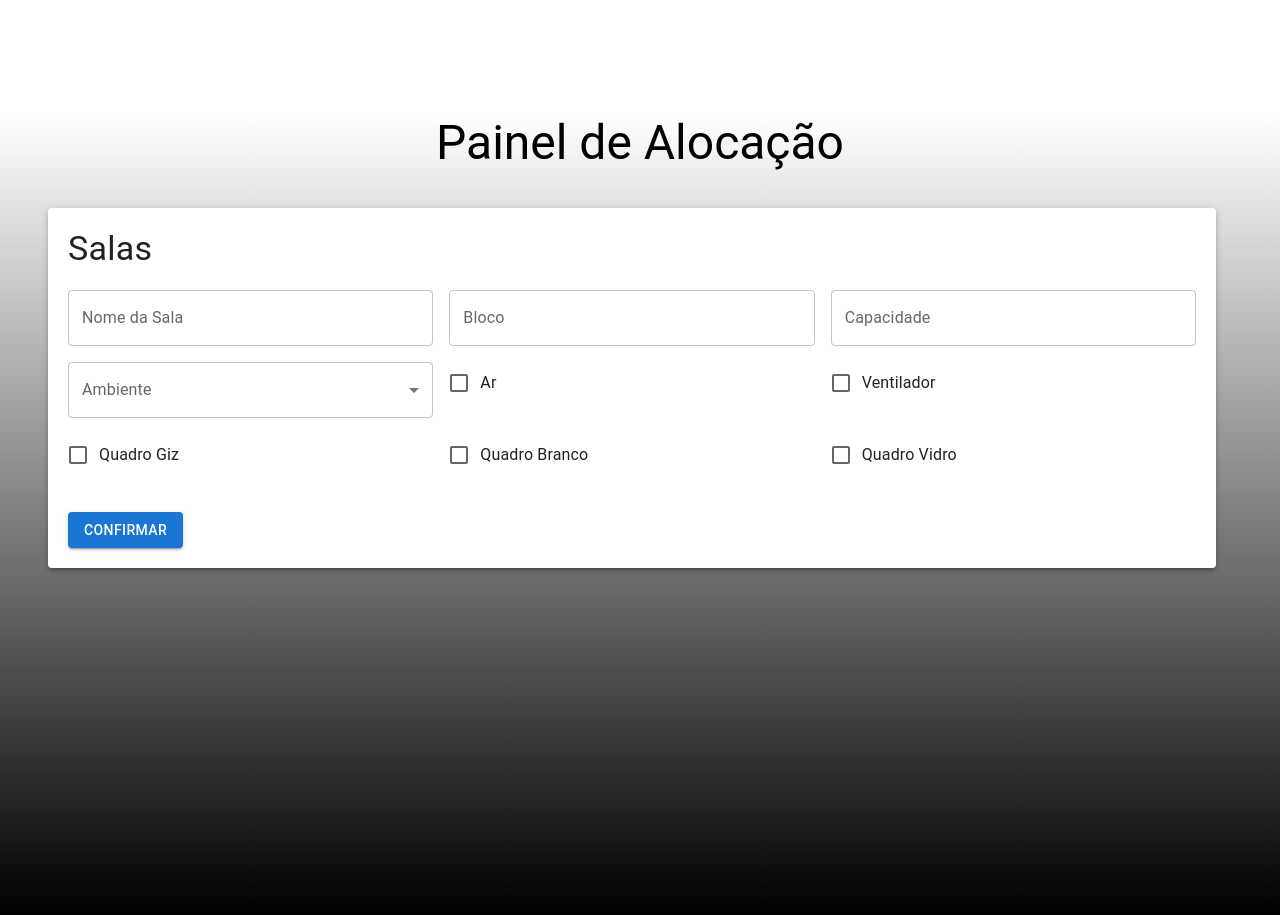
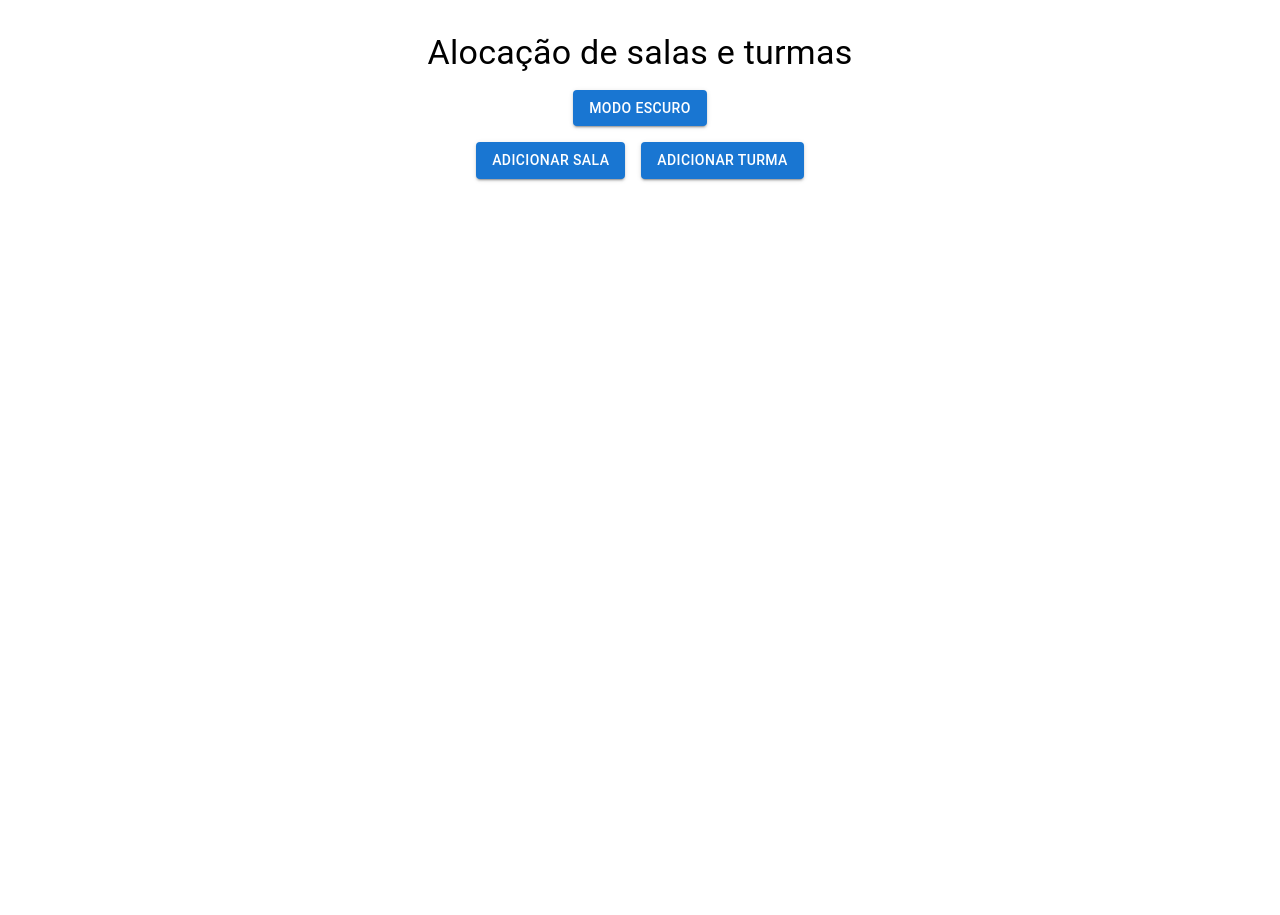
Before and after one commit to sndr/Allocation, a React (Create React App) app: page / in a window 1280 px wide. After the commit the page ends 832 px from the top, so only its background shows below. Built offline with nearby package versions, Linux system fonts and the light colour scheme.

Commit message:
quase finalizado

```diff
--- a/src/App.js
+++ b/src/App.js
@@ -1,137 +1,299 @@
-import React, { useState } from 'react';
-import { TextField, Button, Container, Grid, Typography, Box, Paper, Select, MenuItem, InputLabel, FormControl, Checkbox, FormControlLabel } from '@mui/material';
+import React, { useState, useEffect } from 'react';
+import { TextField, Button, Container, Typography, Box, Paper, Select, MenuItem, InputLabel, FormControl, Checkbox, FormControlLabel, Grid, createTheme, ThemeProvider, Stack } from '@mui/material';
 
 function App() {
   const [salas, setSalas] = useState([]);
-  const [formData, setFormData] = useState({});
+  const [turmas, setTurmas] = useState([]);
+  const [darkMode, setDarkMode] = useState(false);
 
-  const handleChange = (e) => {
-    const { name, value } = e.target;
-    setFormData({ ...formData, [name]: value });
+  useEffect(() => {
+    const savedSalas = JSON.parse(localStorage.getItem('salas'));
+    const savedTurmas = JSON.parse(localStorage.getItem('turmas'));
+
+    if (savedSalas) {
+      setSalas(savedSalas);
+    }
+
+    if (savedTurmas) {
+      setTurmas(savedTurmas);
+    }
+  }, []);
+
+  useEffect(() => {
+    localStorage.setItem('salas', JSON.stringify(salas));
+    localStorage.setItem('turmas', JSON.stringify(turmas));
+  }, [salas, turmas]);
+
+  const handleSalaChange = (index, e) => {
+    const { name, type } = e.target;
+    let value = type === 'checkbox' ? e.target.checked : e.target.value;
+
+    if (name === 'capacidade') {
+      value = Math.max(0, value);
+    }
+
+    const updatedSalas = [...salas];
+    updatedSalas[index] = { ...updatedSalas[index], [name]: value };
+    setSalas(updatedSalas);
   };
 
-  const handleConfirmAll = (e) => {
-    e.preventDefault();
-    setSalas([...salas, formData]);
-    setFormData({});
+  const handleTurmaChange = (index, e) => {
+    const { name, type } = e.target;
+    let value = type === 'checkbox' ? e.target.checked : e.target.value;
+
+    if (name === 'qtdAlunos' || name === 'periodo') {
+      value = Math.max(0, value);
+    }
+
+    const updatedTurmas = [...turmas];
+    updatedTurmas[index] = { ...updatedTurmas[index], [name]: value };
+    setTurmas(updatedTurmas);
   };
 
-  const handleClearField = (fieldName) => {
-    setFormData({ ...formData, [fieldName]: '' });
+  const handleConfirmSala = (index) => {
+    const sala = salas[index];
+    const salaJSON = JSON.stringify(sala);
+    console.log(`Dados da Sala ${index + 1}:`, salaJSON);
   };
 
-  const inputFields = [
-    { label: 'Nome da Sala', name: 'nome' },
-    { label: 'Ambiente', name: 'ambiente' },
-    { label: 'Capacidade', name: 'capacidade' },
-    { label: 'Bloco', name: 'bloco' },
-    { label: 'Ar', name: 'ar' },
-    { label: 'Ventilador', name: 'ventilador' },
-    { label: 'Quadro Giz', name: 'quadroGiz' },
-    { label: 'Quadro Branco', name: 'quadroBranco' },
-    { label: 'Quadro Vidro', name: 'quadroVidro' }
+  const handleConfirmTurma = (index) => {
+    const turma = turmas[index];
+    const turmaJSON = JSON.stringify(turma);
+    console.log(`Dados da Turma ${index + 1}:`, turmaJSON);
+  };
+
+  const handleAddSala = () => {
+    setSalas([...salas, {
+      nome: '',
+      ambiente: '',
+      ar: 0,
+      ventilador: 0,
+      capacidade: 0,
+      quadroGiz: 0,
+      quadroBranco: 0,
+      quadroVidro: 0,
+      bloco: '',
+      nomeDisciplina: '',
+      horario: '',
+      curso: ''
+    }]);
+  };
+
+  const handleAddTurma = () => {
+    setTurmas([...turmas, {
+      qtdAlunos: 0,
+      periodo: 0,
+      nomeDisciplina: '',
+      horario: '',
+      curso: ''
+    }]);
+  };
+
+  const handleRemoveSala = (index) => {
+    const updatedSalas = [...salas];
+    updatedSalas.splice(index, 1);
+    setSalas(updatedSalas);
+  };
+
+  const handleRemoveTurma = (index) => {
+    const updatedTurmas = [...turmas];
+    updatedTurmas.splice(index, 1);
+    setTurmas(updatedTurmas);
+  };
+
+  const renderSala = (sala, index) => {
+    return (
+      <Box key={index} mb={2} width="100%">
+        <Paper elevation={3} style={{ padding: '20px', backgroundColor: darkMode ? '#333' : '#fff', color: darkMode ? '#fff' : '#333', display: 'flex', flexDirection: 'column', gap: '20px', marginLeft: '-15px', marginRight: '-15px' }}>
+          <Typography variant="h6" gutterBottom>Sala {index + 1}</Typography>
+          <Stack direction="row" spacing={2}>
+            {inputFieldsSala.map(field => (
+              <FormControl key={field.name} fullWidth>
+                {field.type === 'checkbox' ? (
+                  <FormControlLabel
+                    control={
+                      <Checkbox
+                        name={field.name}
+                        checked={sala[field.name] || false}
+                        onChange={e => handleSalaChange(index, e)}
+                      />
+                    }
+                    label={field.label}
+                  />
+                ) : field.type === 'select' ? (
+                  <>
+                    <InputLabel id={`${field.name}-label-${index}`}>{field.label}</InputLabel>
+                    <Select
+                      labelId={`${field.name}-label-${index}`}
+                      name={field.name}
+                      value={sala[field.name] || ''}
+                      label={field.label}
+                      onChange={e => handleSalaChange(index, e)}
+                    >
+                      {field.options.map(option => (
+                        <MenuItem key={option} value={option}>{option}</MenuItem>
+                      ))}
+                    </Select>
+                  </>
+                ) : (
+                  <TextField
+                    name={field.name}
+                    label={field.label}
+                    variant="outlined"
+                    fullWidth
+                    value={sala[field.name] || ''}
+                    onChange={e => handleSalaChange(index, e)}
+                    type={field.type}
+                    InputProps={field.inputProps}
+                  />
+                )}
+              </FormControl>
+            ))}
+          </Stack>
+          <Box alignSelf="flex-end">
+            <Button variant="contained" color="primary" onClick={() => handleConfirmSala(index)}>Confirmar</Button>
+            <Button variant="contained" color="secondary" onClick={() => handleRemoveSala(index)}>Remover</Button>
+          </Box>
+        </Paper>
+      </Box>
+    );
+  };
+
+  const renderTurma = (turma, index) => {
+    return (
+      <Box key={index} mb={2} width="100%">
+        <Paper elevation={3} style={{ padding: '20px', backgroundColor: darkMode ? '#333' : '#fff', color: darkMode ? '#fff' : '#333', display: 'flex', flexDirection: 'column', gap: '20px', marginLeft: '-15px', marginRight: '-15px' }}>
+          <Typography variant="h6" gutterBottom>Turma {index + 1}</Typography>
+          <Stack direction="row" spacing={2}>
+            {inputFieldsTurma.map(field => (
+              <FormControl key={field.name} fullWidth>
+                {field.type === 'checkbox' ? (
+                  <FormControlLabel
+                    control={
+                      <Checkbox
+                        name={field.name}
+                        checked={turma[field.name] || false}
+                        onChange={e => handleTurmaChange(index, e)}
+                      />
+                    }
+                    label={field.label}
+                  />
+                ) : field.type === 'select' ? (
+                  <>
+                    <InputLabel id={`${field.name}-label-${index}`}>{field.label}</InputLabel>
+                    <Select
+                      labelId={`${field.name}-label-${index}`}
+                      name={field.name}
+                      value={turma[field.name] || ''}
+                      label={field.label}
+                      onChange={e => handleTurmaChange(index, e)}
+                    >
+                      {field.options.map(option => (
+                        <MenuItem key={option} value={option}>{option}</MenuItem>
+                      ))}
+                    </Select>
+                  </>
+                ) : (
+                  <TextField
+                    name={field.name}
+                    label={field.label}
+                    variant="outlined"
+                    fullWidth
+                    value={turma[field.name] || ''}
+                    onChange={e => handleTurmaChange(index, e)}
+                    type={field.type}
+                    InputProps={field.inputProps}
+                  />
+                )}
+              </FormControl>
+            ))}
+          </Stack>
+          <Box alignSelf="flex-end">
+            <Button variant="contained" color="primary" onClick={() => handleConfirmTurma(index)}>Confirmar</Button>
+            <Button variant="contained" color="secondary" onClick={() => handleRemoveTurma(index)}>Remover</Button>
+          </Box>
+        </Paper>
+      </Box>
+    );
+  };
+
+  const inputFieldsSala = [
+    { label: 'Nome da Sala', name: 'nome', type: 'text' },
+    { label: 'Bloco', name: 'bloco', type: 'text' },
+    { label: 'Capacidade', name: 'capacidade', type: 'number', inputProps: { min: 0 } },
+    { label: 'Ambiente', name: 'ambiente', type: 'select', options: ['Sala Comum', 'Laboratório'] },
+    { label: 'Disciplina', name: 'nomeDisciplina', type: 'select', options: ['Cálculo I', 'Engenharia de Software'] },
+    { label: 'Ar Condicionado', name: 'ar', type: 'checkbox' },
+    { label: 'Ventilador', name: 'ventilador', type: 'checkbox' },
+    { label: 'Quadro Giz', name: 'quadroGiz', type: 'checkbox' },
+    { label: 'Quadro Branco', name: 'quadroBranco', type: 'checkbox' },
+    { label: 'Quadro de Vidro', name: 'quadroVidro', type: 'checkbox' },
+    { label: 'Horário', name: 'horario', type: 'text' },
+    { label: 'Curso', name: 'curso', type: 'text' }
   ];
 
+  const inputFieldsTurma = [
+    { label: 'Quantidade de Alunos', name: 'qtdAlunos', type: 'number', inputProps: { min: 0 } },
+    { label: 'Período', name: 'periodo', type: 'number', inputProps: { min: 0 } },
+    { label: 'Disciplina', name: 'nomeDisciplina', type: 'text' },
+    { label: 'Horário', name: 'horario', type: 'text' },
+    { label: 'Curso', name: 'curso', type: 'text' }
+  ];
+
+  // Tema claro e escuro personalizado
+  const lightTheme = createTheme({
+    palette: {
+      mode: 'light',
+    },
+  });
+
+  const darkTheme = createTheme({
+    palette: {
+      mode: 'dark',
+      background: {
+        default: '#333',
+      },
+      text: {
+        primary: '#fff',
+      },
+    },
+  });
+
   return (
-    <div style={{ background: 'linear-gradient(to bottom, #ffffff, #000000)', minHeight: '100vh' }}>
-      <Container maxWidth="lg">
-        <Box display="flex" justifyContent="center" marginTop="10%">
-          <Typography variant="h3" gutterBottom>Painel de Alocação</Typography>
-        </Box>
-        <Grid container spacing={2} style={{ marginTop: '20px' }}>
-          <Paper elevation={3} style={{ padding: '20px', width: '100%' }}>
-            <Typography variant="h4" gutterBottom style={{ marginBottom: '20px' }}>Salas</Typography>
-            <form onSubmit={handleConfirmAll}>
-              <Grid container spacing={2}>
-                <Grid item xs={12} sm={6} md={4}>
-                  <TextField
-                    name="nome"
-                    label="Nome da Sala"
-                    variant="outlined"
-                    fullWidth
-                    value={formData.nome || ''}
-                    onChange={handleChange}
-                  />
-                </Grid>
-                <Grid item xs={12} sm={6} md={4}>
-                  <TextField
-                    name="bloco"
-                    label="Bloco"
-                    variant="outlined"
-                    fullWidth
-                    value={formData.bloco || ''}
-                    onChange={handleChange}
-                  />
-                </Grid>
-                <Grid item xs={12} sm={6} md={4}>
-                  <TextField
-                    name="capacidade"
-                    label="Capacidade"
-                    variant="outlined"
-                    type="number"
-                    fullWidth
-                    InputProps={{
-                      inputProps: { min: 0 }
-                    }}
-                    value={formData.capacidade || ''}
-                    onChange={handleChange}
-                  />
-                </Grid>
-                <Grid item xs={12} sm={6} md={4}>
-                  <FormControl fullWidth>
-                    <InputLabel id="labelAmbiente">Ambiente</InputLabel>
-                    <Select
-                      labelId='labelAmbiente'
-                      name="ambiente"
-                      value={formData.ambiente || ''}
-                      label="Ambiente"
-                      onChange={handleChange}
-                    >
-                      <MenuItem value="Sala Comum">Sala Comum</MenuItem>
-                      <MenuItem value="Laboratório">Laboratório</MenuItem>
-                    </Select>
-                  </FormControl>
-                </Grid>
-                <Grid item xs={12} sm={6} md={4}>
-                  <FormControlLabel
-                    control={<Checkbox name="ar" />}
-                    label="Ar"
-                  />
-                </Grid>
-
-                <Grid item xs={12} sm={6} md={4}>
-                  <FormControlLabel
-                    control={<Checkbox name="ventilador" />}
-                    label="Ventilador"
-                  />
-                </Grid>
-                <Grid item xs={12} sm={6} md={4}>
-                  <FormControlLabel
-                    control={<Checkbox name="quadroGiz" />}
-                    label="Quadro Giz"
-                  />
-                </Grid>
-                <Grid item xs={12} sm={6} md={4}>
-                  <FormControlLabel
-                    control={<Checkbox name="quadroBranco" />}
-                    label="Quadro Branco"
-                  />
-                </Grid>
-                <Grid item xs={12} sm={6} md={4}>
-                  <FormControlLabel
-                    control={<Checkbox name="quadroVidro" />}
-                    label="Quadro Vidro"
-                  />
-                </Grid>
-                <Grid item xs={12} style={{ marginTop: '20px' }}>
-                  <Button type="submit" variant="contained" color="primary">Confirmar</Button>
-                </Grid>
-              </Grid>
-            </form>
-          </Paper>
-        </Grid>
-      </Container>
-    </div>
+    <ThemeProvider theme={darkMode ? darkTheme : lightTheme}>
+      <Box sx={{ backgroundColor: darkMode ? '#333' : '#fff', minHeight: '100vh', transition: 'background-color 0.3s, color 0.3s', paddingTop: '2rem' }}>
+        <Container maxWidth={false}>
+          <Box mb={2} textAlign="center">
+            <Typography variant="h4" gutterBottom>
+              Alocação de salas e turmas
+            </Typography>
+          </Box>
+          <Box mb={2} textAlign="center">
+            <Button variant="contained" color="primary" onClick={() => setDarkMode(prevMode => !prevMode)}>
+              {darkMode ? 'Modo Claro' : 'Modo Escuro'}
+            </Button>
+          </Box>
+          <Box mb={2} textAlign="center">
+            <Box display="inline-block" mx={1}>
+              <Button variant="contained" color="primary" onClick={handleAddSala}>
+                Adicionar Sala
+              </Button>
+            </Box>
+            <Box display="inline-block" mx={1}>
+              <Button variant="contained" color="primary" onClick={handleAddTurma}>
+                Adicionar Turma
+              </Button>
+            </Box>
+          </Box>
+          <Box display="flex" flexDirection="row" flexWrap="wrap" justifyContent="space-between">
+            {salas.map((sala, index) => renderSala(sala, index))}
+          </Box>
+          <Box display="flex" flexDirection="row" flexWrap="wrap" justifyContent="space-between">
+            {turmas.map((turma, index) => renderTurma(turma, index))}
+          </Box>
+        </Container>
+      </Box>
+    </ThemeProvider>
   );
 }
 
```
